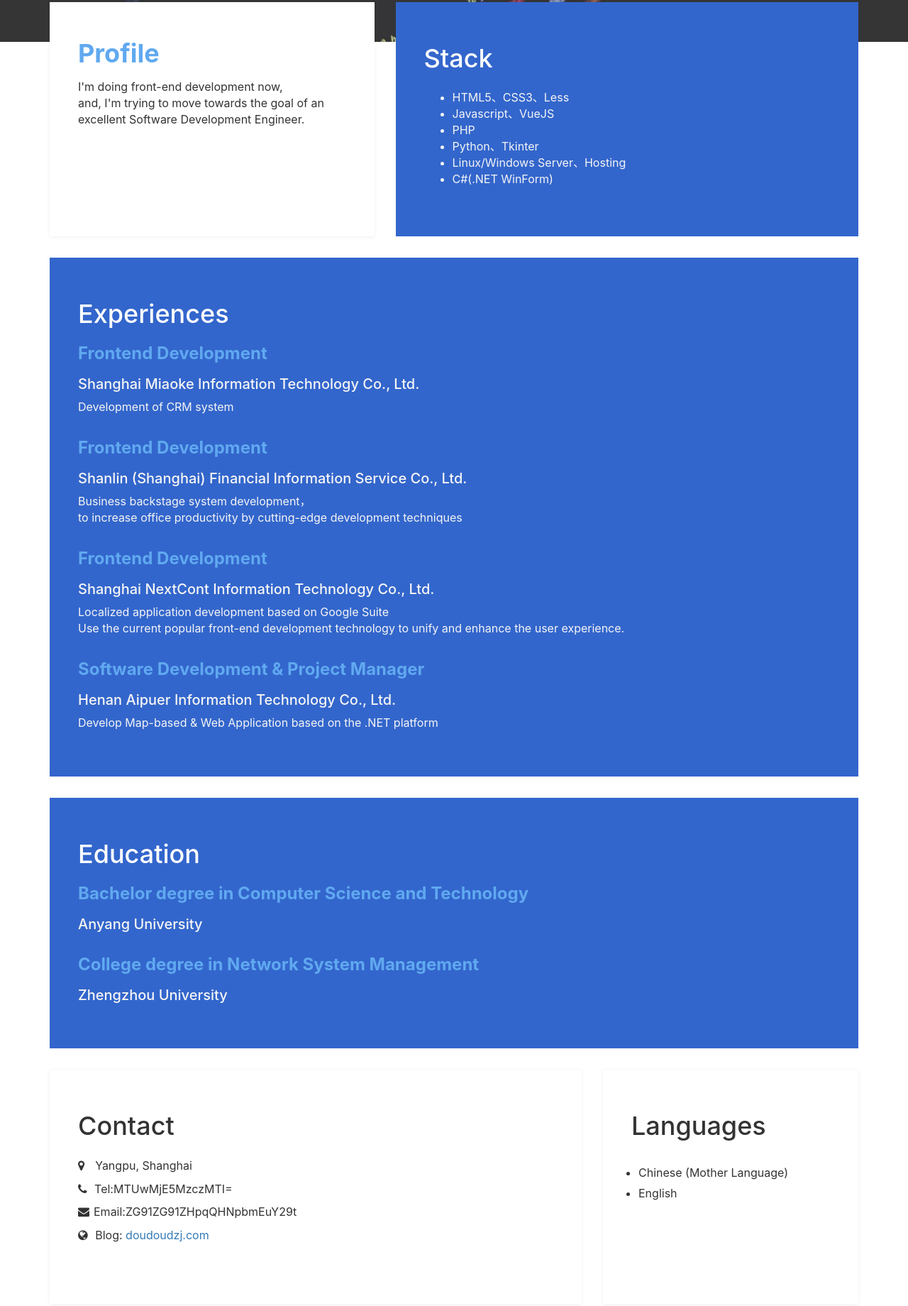
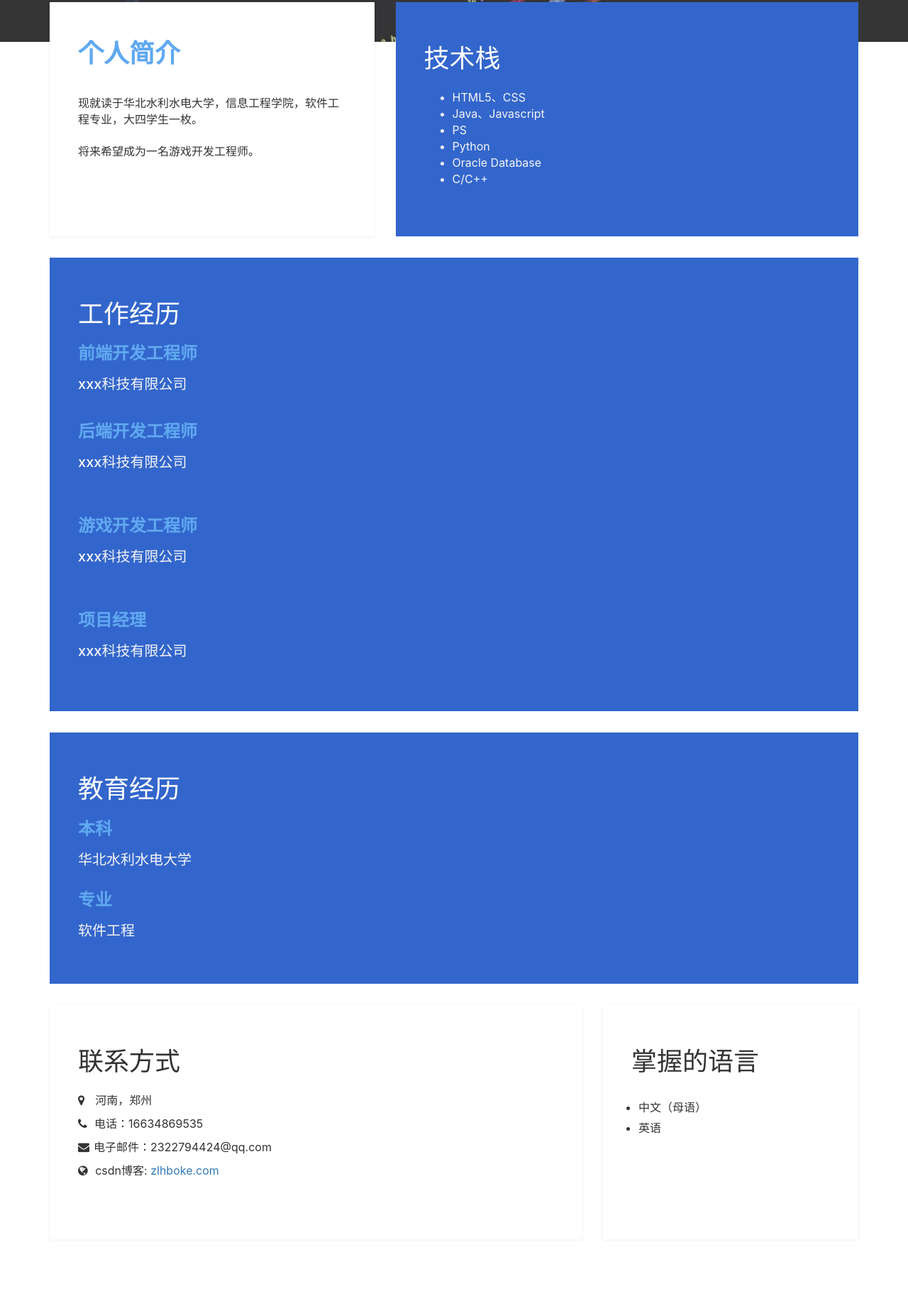
Before and after one commit to lhcbsw/Yiu.github.io, a plain HTML site: page index.html in a window 1280 px wide. Shown: the part 741-2581 px from the top of the page at 71% size. Drawn offline with Linux system fonts and the light colour scheme.

Commit message:
201917323zlh

```diff
--- a/index.html
+++ b/index.html
@@ -3,14 +3,14 @@
 
 <head>
     <meta charset="utf-8"/>
-    <title>Jackson Dou's Page</title>
+    <title>赵凌弘的主页</title>
     <meta http-equiv="Content-Type" content="text/html; charset=utf-8"/>
     <meta http-equiv="X-UA-Compatible" content="IE=Edge"/>
     <meta name="viewport" content="width=device-width, initial-scale=1"/>
-    <meta name="Author" content="Jackson Dou"/>
-    <meta name="Copyright" content="Copyright &copy; 2022 Dou Zhenjiang"/>
-    <meta name="Keywords" content="Jackson Dou, 豆振江, Jackson Dou's Page, 豆振江的主页"/>
-    <meta name="Description" content="Jackson Dou's Page, 豆振江的主页"/>
+    <meta name="Author" content="zlh"/>
+    <meta name="Copyright" content="Copyright &copy; 2022 zlh"/>
+    <meta name="Keywords" content="zlh, 赵凌弘的主页"/>
+    <meta name="Description" content="zlh,赵凌弘的主页"/>
     <meta name="google-site-verification" content="8PqFi6oAx6reSpMXaWlG1LqU_dHuw48I6qQR7jm0vs8" />
     <link rel="icon" href="favicon.ico" type="image/x-icon"/>
     <link rel="shortcut icon" href="favicon.ico" type="image/x-icon"/>
@@ -30,24 +30,21 @@
     <!-- nav section -->
     <nav class="navbar navbar-fixed-top">
         <div class="container-fluid">
-            <div class="pull-right icons"><a href="http://douzhenjiang.cn/" class="fa fa-language" title="查看中文版"></a></div>
+
         </div>
       </nav>
     <!-- header section -->
     <header>
         <div class="container">
             <p>
-                <span class="img-responsive img-circle avtar" alt="Jackson Dou"></span>
-                <h1 class="hello bold shadow">Jackson Dou</h1>
+                <span class="img-responsive img-circle avtar" alt="zlh"></span>
+                <h1 class="hello bold shadow">赵凌弘</h1>
                 <hr />
-                <h3 class="white bold shadow">Full Stack Developer</h3>
+                <h3 class="white bold shadow">游戏开发工程师</h3>
             </p>
             <ul class="icons">
-                <li><a href="https://weibo.com/doudoudzj" class="fa fa-weibo" title="Weibo" target="_blank"></a></li>
-                <li><a href="https://facebook.com/doudoudzj" class="fa fa-facebook" title="Facebook" target="_blank"></a></li>
-                <li><a href="https://github.com/jksdou" class="fa fa-github" title="Github" target="_blank"></a></li>
-                <li><a href="https://github.com/jksdou/jksdou.github.io" class="fa fa-code-fork" title="this Page's Source Code" target="_blank"></a></li>
-            </ul>
+                <li><a href="https://weibo.com/u/6984091643" class="fa fa-weibo" title="Weibo" target="_blank"></a></li>
+                <li><a href="https://github.com/lhcbsw/Yiu.github.io" class="fa fa-github" title="Github" target="_blank"></a></li>
         </div>
     </header>
 
@@ -56,23 +53,25 @@
         <div class="row">
             <div class="col-md-5 col-sm-12">
                 <div class="about">
-                    <h2 class="accent">Profile</h2>
+                    <h2 class="accent">个人简介</h2>
                     <p>
-                        I'm doing front-end development now,<br />
-                        and, I'm trying to move towards the goal of an excellent Software Development Engineer.
+						<br />
+                       现就读于华北水利水电大学，信息工程学院，软件工程专业，大四学生一枚。<br />
+					<br />
+                        将来希望成为一名游戏开发工程师。
                     </p>
                 </div>
             </div>
             <div class="col-md-7 col-sm-12">
                 <div class="skills">
-                    <h2 class="white">Stack</h2>
+                    <h2 class="white">技术栈</h2>
                     <ul>
-                        <li>HTML5、CSS3、Less</li>
-                        <li>Javascript、VueJS</li>
-                        <li>PHP</li>
-                        <li>Python、Tkinter</li>
-                        <li>Linux/Windows Server、Hosting</li>
-                        <li>C#(.NET WinForm)</li>
+                        <li>HTML5、CSS</li>
+                        <li>Java、Javascript</li>
+                        <li>PS</li>
+                        <li>Python</li>
+                        <li>Oracle Database</li>
+                        <li>C/C++</li>
                     </ul>
                 </div>
             </div>
@@ -84,30 +83,26 @@
         <div class="row">
             <div class="col-md-12 col-sm-12">
                 <div class="experience">
-                    <h2 class="white">Experiences</h2>
+                    <h2 class="white">工作经历</h2>
                     <div class="experience-content">
-                        <h4 class="experience-title accent">Frontend Development</h4>
-                        <h5>Shanghai Miaoke Information Technology Co., Ltd.</h5>
-                        <!-- <span>April 2018 - Now</span> -->
-                        <p class="experience-description">Development of CRM system</p>
+                        <h4 class="experience-title accent">前端开发工程师</h4>
+                        <h5>xxx科技有限公司</h5>
+                        <p class="experience-description"></p>
                     </div>
                     <div class="experience-content">
-                        <h4 class="experience-title accent">Frontend Development</h4>
-                        <h5>Shanlin (Shanghai) Financial Information Service Co., Ltd.</h5>
-                        <!-- <span>October 2017 - April 2018</span> -->
-                        <p class="experience-description">Business backstage system development，<br />to increase office productivity by cutting-edge development techniques</p>
+                        <h4 class="experience-title accent">后端开发工程师</h4>
+                        <h5>xxx科技有限公司</h5>
+                        <p class="experience-description"><br /></p>
                     </div>
                     <div class="experience-content">
-                        <h4 class="experience-title accent">Frontend Development</h4>
-                        <h5>Shanghai NextCont Information Technology Co., Ltd.</h5>
-                        <!-- <span>September 2016 - October 2017</span> -->
-                        <p class="experience-description">Localized application development based on Google Suite<br />Use the current popular front-end development technology to unify and enhance the user experience.</p>
+                        <h4 class="experience-title accent">游戏开发工程师</h4>
+                        <h5>xxx科技有限公司</h5>
+                        <p class="experience-description"><br /></p>
                     </div>
                     <div class="experience-content">
-                        <h4 class="experience-title accent">Software Development & Project Manager</h4>
-                        <h5>Henan Aipuer Information Technology Co., Ltd.</h5>
-                        <!-- <span>May 2014 - September 2016</span> -->
-                        <p class="experience-description">Develop Map-based & Web Application based on the .NET platform</p>
+                        <h4 class="experience-title accent">项目经理</h4>
+                        <h5>xxx科技有限公司</h5>
+                        <p class="experience-description"></p>
                     </div>
                 </div>
             </div>
@@ -119,19 +114,17 @@
         <div class="row">
             <div class="col-md-12">
                 <div class="education">
-                    <h2 class="white">Education</h2>
+                    <h2 class="white">教育经历</h2>
                     <div class="education-content">
-                        <h4 class="education-title accent">Bachelor degree in Computer Science and Technology</h4>
+                        <h4 class="education-title accent">本科</h4>
                         <div class="education-school">
-                            <h5>Anyang University</h5>
-                            <!-- <span>September 2012 - July 2014</span> -->
+                            <h5>华北水利水电大学</h5>
                         </div>
                     </div>
                     <div class="education-content">
-                        <h4 class="education-title accent">College degree in Network System Management</h4>
+                        <h4 class="education-title accent">专业</h4>
                         <div class="education-school">
-                            <h5>Zhengzhou University</h5>
-                            <!-- <span>September 2010 - July 2012</span> -->
+                            <h5>软件工程</h5>
                         </div>
                     </div>
                 </div>
@@ -144,19 +137,19 @@
         <div class="row">
             <div class="col-md-8 col-sm-7">
                 <div class="contact">
-                    <h2>Contact</h2>
-                    <p><i class="fa fa-map-marker"></i>&nbsp;&nbsp;Yangpu, Shanghai</p>
-                    <p><i class="fa fa-phone"></i>&nbsp;Tel:MTUwMjE5MzczMTI=</p>
-                    <p><i class="fa fa-envelope"></i>Email:ZG91ZG91ZHpqQHNpbmEuY29t</p>
-                    <p><i class="fa fa-globe"></i>&nbsp;Blog: <a href="http://doudoudzj.com">doudoudzj.com</a></p>
+                    <h2>联系方式</h2>
+                    <p><i class="fa fa-map-marker"></i>&nbsp;&nbsp;河南，郑州</p>
+                    <p><i class="fa fa-phone"></i>&nbsp;电话：16634869535</p>
+                    <p><i class="fa fa-envelope"></i>电子邮件：2322794424@qq.com</p>
+                    <p><i class="fa fa-globe"></i>&nbsp;csdn博客: <a href="https://blog.csdn.net/qq_51841118?type=blog">zlhboke.com</a></p>
                 </div>
             </div>
             <div class="col-md-4 col-sm-5">
                 <div class="languages">
-                    <h2>Languages</h2>
+                    <h2>掌握的语言</h2>
                     <ul>
-                        <li>Chinese (Mother Language)</li>
-                        <li>English</li>
+                        <li>中文（母语）</li>
+                        <li>英语</li>
                     </ul>
                 </div>
             </div>
@@ -166,9 +159,6 @@
     <!-- footer section -->
     <footer>
         <div class="container shadow">
-            <p>Copyright &copy; 2022 Jackson Dou</p>
-            <p>ICP FILING NO. <a href="https://beian.miit.gov.cn/" target="_blank">豫ICP备14006598号</a></p>
-            <p><a href="http://douzhenjiang.cn/">查看中文版</a></p>
         </div>
     </footer>
 
```
Also changed, not shown: static/img/doudoudzj.jpg.
